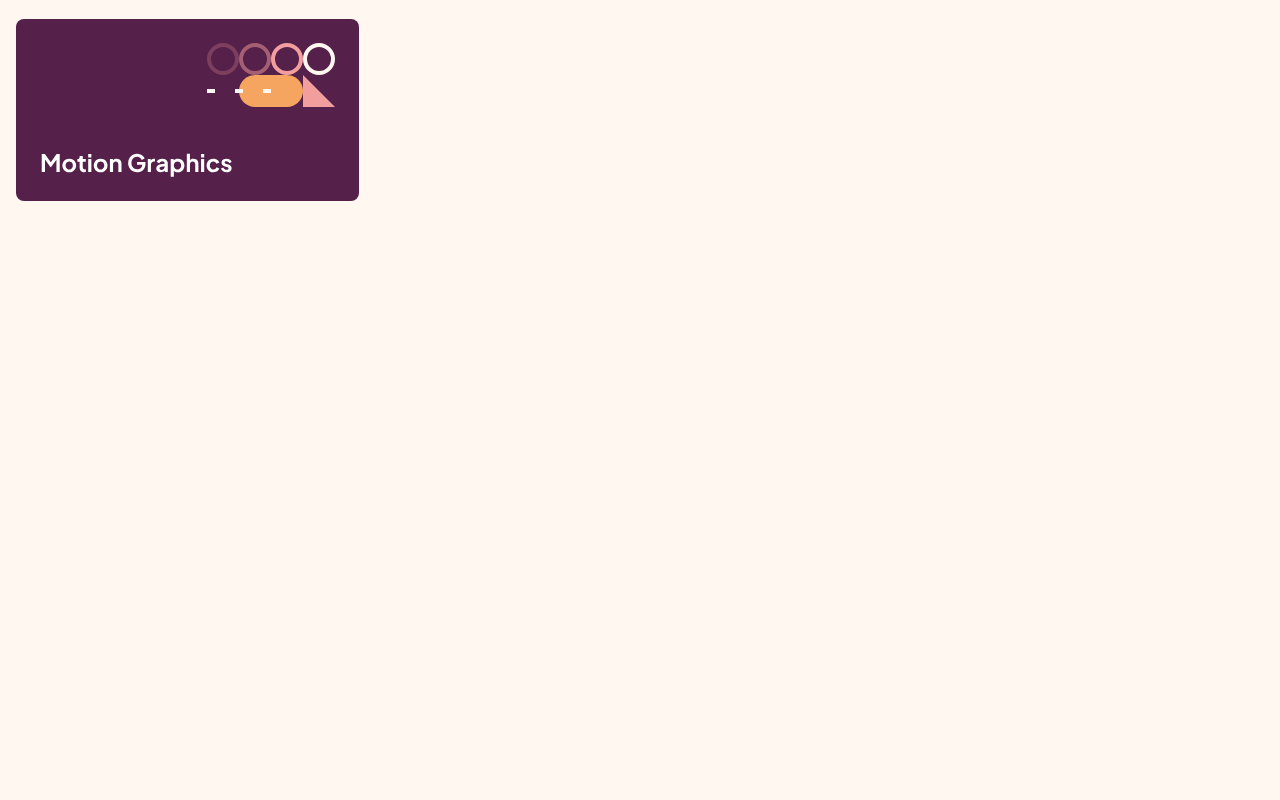
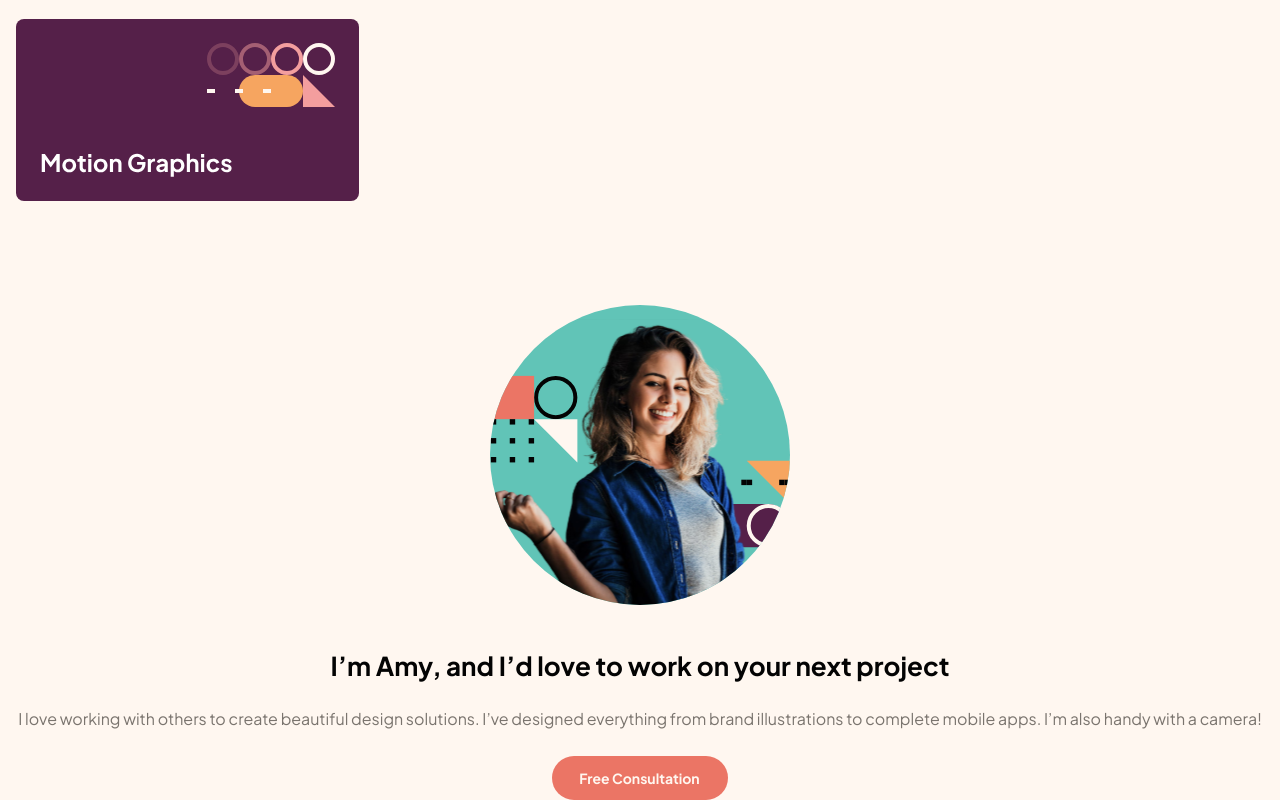
Before and after one commit to Oleksandr-Berd/designer-portfolio, a React (Create React App) app: page / in a window 1280 px wide. Shown: the part 1194-1994 px from the top of the page. Before the commit the page ends 1499 px from the top, so only its background shows below. Built offline with nearby package versions, Linux system fonts and the light colour scheme.

Commit message:
hero mob is done

```diff
--- a/src/App.tsx
+++ b/src/App.tsx
@@ -1,3 +1,4 @@
+import Hero from "./components/Hero/Hero";
 import Intro from "./components/Intro/Intro";
 import Services from "./components/Services/Services";
 import Header from "./layouts/Header/Header";
@@ -8,6 +9,7 @@ const App: React.FC = () => {
       <Header />
       <Intro/>
       <Services/>
+      <Hero/>
     </main>
   );
 };
--- /dev/null
+++ b/src/components/Hero/Hero.tsx
@@ -0,0 +1,32 @@
+import * as SC from "./HeroStyled"
+
+import {ReactComponent as HeroMobSvg} from "../../assets/images/hero_mob.svg"
+
+const Hero = () => {
+    return (
+      <SC.CommonCon>
+        <SC.ImageCon>
+          <HeroMobSvg />
+        </SC.ImageCon>
+        <div>
+          <SC.Title>I’m Amy, and I’d love to work on your next project</SC.Title>
+          <SC.Paragraph>
+            I love working with others to create beautiful design solutions.
+            I’ve designed everything from brand illustrations to complete mobile
+            apps. I’m also handy with a camera!
+          </SC.Paragraph>
+        </div>
+        <SC.LinkCon>
+          <a
+            href="https://portfolio-aleks-berd.netlify.app/"
+            target="_blank"
+            rel="noreferrer"
+          >
+            Free Consultation
+          </a>
+        </SC.LinkCon>
+      </SC.CommonCon>
+    );
+}
+
+export default Hero;
--- /dev/null
+++ b/src/components/Hero/HeroStyled.ts
@@ -0,0 +1,48 @@
+import styled from "@emotion/styled";
+
+export const CommonCon = styled.div`
+  padding-left: 16px;
+  padding-right: 16px;
+
+  text-align: center;
+`;
+
+export const ImageCon = styled.div`
+  margin-bottom: 40px;
+`;
+
+export const Title = styled.h2`
+  margin-bottom: 24px;
+
+  color: #030303;
+  font-size: 26px;
+  font-weight: bold;
+`;
+
+export const Paragraph = styled.p`
+  margin-bottom: 24px;
+
+  color: #7a746e;
+  font-size: 16px;
+  line-height: 1.63;
+`;
+
+export const LinkCon = styled.div`
+display: inline-block;
+
+  padding-left: 27px;
+  padding-right: 28px;
+  padding-top: 8px;
+  padding-bottom: 8px;
+
+  background-color: #eb7565;
+
+  border-radius: 28px;
+
+  & > a {
+    color: #fff7f0;
+    font-weight: bold;
+    font-size: 14px;
+    line-height: 2;
+  }
+`;
--- a/src/layouts/Header/Header.tsx
+++ b/src/layouts/Header/Header.tsx
@@ -8,7 +8,7 @@ const Header:React.FC = () => {
         <LogoMobSvg />
         <SC.LinkCon>
           <a href="https://portfolio-aleks-berd.netlify.app/" target="_blank" rel="noreferrer">
-            free consultation
+            Free Consultation
           </a>
         </SC.LinkCon>
       </SC.HeaderStyled>
--- a/src/layouts/Header/HeaderStyled.ts
+++ b/src/layouts/Header/HeaderStyled.ts
@@ -24,5 +24,8 @@ export const LinkCon = styled.div`
 
   & > a {
     color: #fff7f0;
+    font-weight: bold;
+    font-size: 14px;
+    line-height: 2;
   }
 `;
```
Also changed, not shown: src/assets/images/hero_mob.svg (added).
